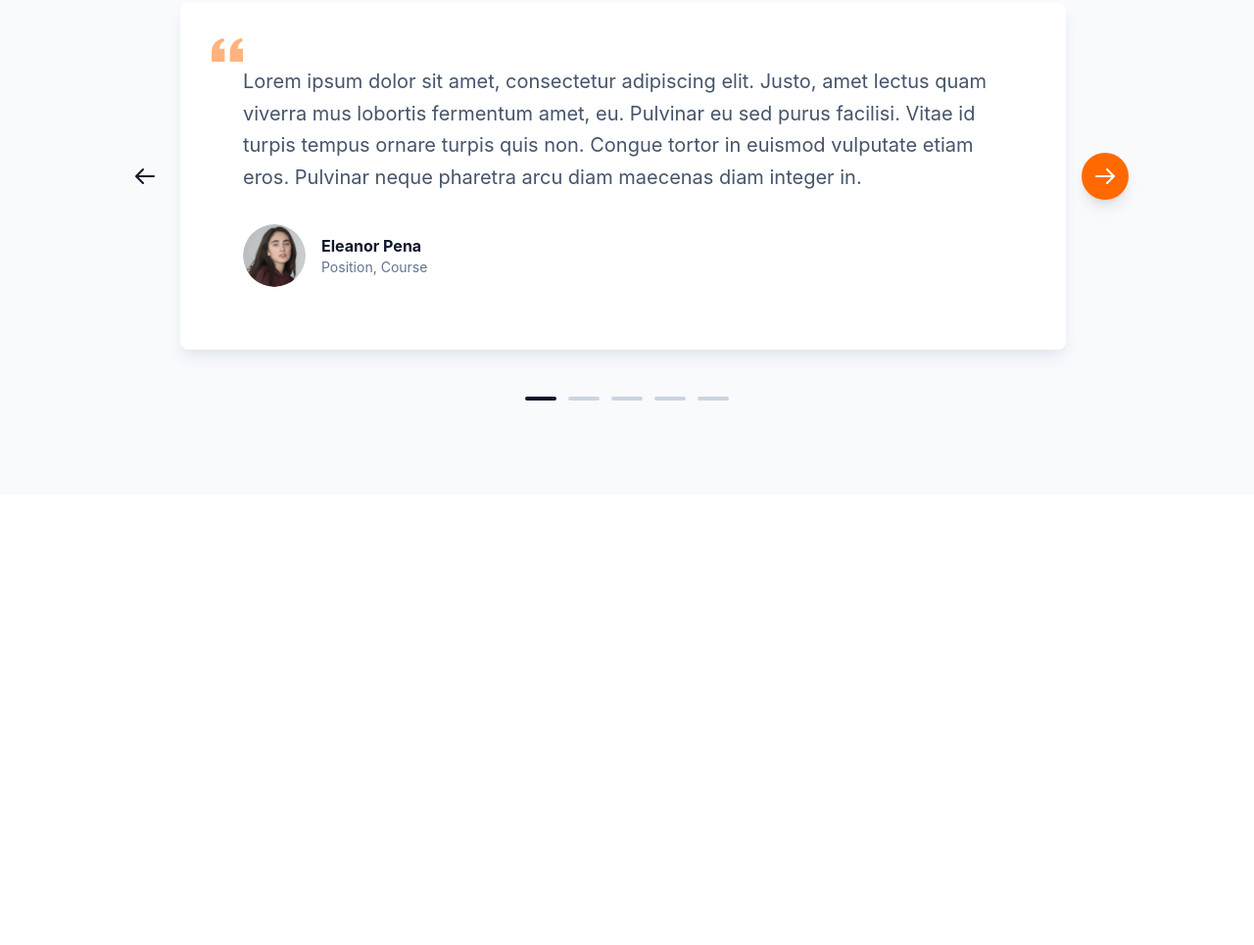
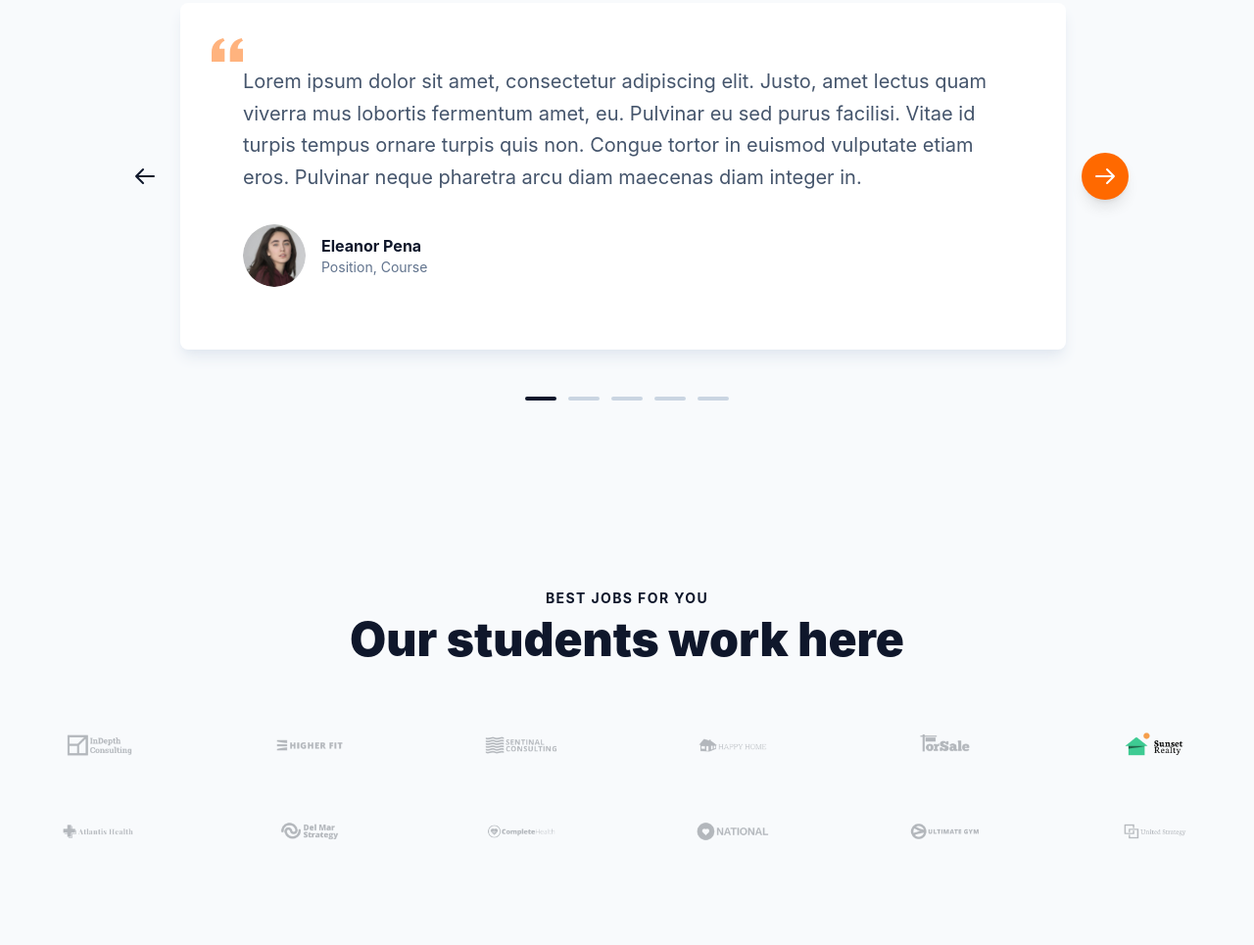
Before and after one commit to sino-Git379/GroupWork_HW, a website: page src/dilovar.html in a window 1280 px wide. Shown: the part 5177-6142 px from the top of the page at 98% size. Before the commit the page ends 5682 px from the top, so only its background shows below. Drawn offline with nearby package versions, Linux system fonts and the light colour scheme; files that its build step writes are made by us from their sources.

Commit message:
A.D add section7

```diff
--- a/src/dilovar.html
+++ b/src/dilovar.html
@@ -384,15 +384,14 @@
 
 
 
-   <section class="bg-slate-50 py-16 md:py-24">
+   <section class="bg-slate-50 py-16 md:py-24 max-w-[1300px] m-auto">
       <div class="container mx-auto px-4">
          <div class="text-center mb-12">
             <p class="text-sm font-bold uppercase tracking-widest text-slate-900 mb-2">Testimonials</p>
             <h2 class="text-4xl md:text-5xl font-black text-slate-900">What our students say</h2>
          </div>
          <div class="relative max-w-5xl mx-auto flex items-center gap-4">
-            <button
-               class="hidden md:flex items-center justify-center min-w-[40px] h-10 text-slate-900">
+            <button class="hidden md:flex items-center justify-center min-w-[40px] h-10 text-slate-900">
                <svg xmlns="http://www.w3.org/2000/svg" class="h-6 w-6" fill="none" viewBox="0 0 24 24"
                   stroke="currentColor">
                   <path stroke-linecap="round" stroke-linejoin="round" stroke-width="2"
@@ -414,8 +413,7 @@
                      diam integer in.
                   </p>
                   <div class="flex items-center space-x-4">
-                     <img src="../forimg/image (25).png" alt=""
-                        class="w-16 h-16 rounded-full object-cover">
+                     <img src="../forimg/image (25).png" alt="" class="w-16 h-16 rounded-full object-cover">
                      <div>
                         <h4 class="font-bold text-slate-900">Eleanor Pena</h4>
                         <p class="text-sm text-slate-500">Position, Course</p>
@@ -440,6 +438,95 @@
          </div>
       </div>
    </section>
+
+
+
+
+
+   <section class="bg-slate-50 py-16 md:py-24 max-w-[1300px] m-auto">
+      <div class="container mx-auto px-4">
+
+         <div class="text-center mb-16">
+            <p class="text-sm font-bold uppercase tracking-widest text-slate-900 mb-2">Best jobs for you</p>
+            <h2 class="text-4xl md:text-5xl font-black text-slate-900">Our students work here</h2>
+         </div>
+
+         <div class="grid grid-cols-2 md:grid-cols-3 lg:grid-cols-6 gap-12 items-center">
+
+            <div
+               class="flex justify-center">
+               <img src="../forimg/logo (10).png" alt="InDepth Consulting"
+                  class="h-8 md:h-10 object-contain">
+            </div>
+
+            <div
+               class="flex justify-center">
+               <img src="../forimg/logo (11).png" alt="InDepth Consulting"
+                  class="h-8 md:h-10 object-contain">
+            </div>
+
+            <div
+               class="flex justify-center">
+               <img src="../forimg/logo (12).png" alt="InDepth Consulting"
+                  class="h-8 md:h-10 object-contain">
+            </div>
+
+            <div
+               class="flex justify-center">
+               <img src="../forimg/logo (13).png" alt="InDepth Consulting"
+                  class="h-8 md:h-10 object-contain">
+            </div>
+
+            <div
+               class="flex justify-center">
+               <img src="../forimg/logo (14).png" alt="InDepth Consulting"
+                  class="h-8 md:h-10 object-contain">
+            </div>
+
+            <div
+               class="flex justify-center">
+               <img src="../forimg/logo (15).png" alt="InDepth Consulting"
+                  class="h-8 md:h-10 object-contain">
+            </div>
+
+            <div
+               class="flex justify-center">
+               <img src="../forimg/logo (16).png" alt="InDepth Consulting"
+                  class="h-8 md:h-10 object-contain">
+            </div>
+
+            <div
+               class="flex justify-center">
+               <img src="../forimg/logo (17).png" alt="InDepth Consulting"
+                  class="h-8 md:h-10 object-contain">
+            </div>
+
+            <div
+               class="flex justify-center">
+               <img src="../forimg/logo (18).png" alt="InDepth Consulting"
+                  class="h-8 md:h-10 object-contain">
+            </div>
+
+            <div
+               class="flex justify-center">
+               <img src="../forimg/logo (19).png" alt="InDepth Consulting"
+                  class="h-8 md:h-10 object-contain">
+            </div>
+
+            <div
+               class="flex justify-center">
+               <img src="../forimg/logo (20).png" alt="InDepth Consulting"
+                  class="h-8 md:h-10 object-contain">
+            </div>
+
+            <div
+               class="flex justify-center">
+               <img src="../forimg/logo (21).png" alt="InDepth Consulting"
+                  class="h-8 md:h-10 object-contain">
+            </div>
+         </div>
+      </div>
+   </section>
 </body>
 
 </html>
```
Also changed, not shown: forimg/logo (10).png (added), forimg/logo (11).png (added), forimg/logo (12).png (added), forimg/logo (13).png (added), forimg/logo (14).png (added), forimg/logo (15).png (added), forimg/logo (16).png (added), forimg/logo (17).png (added), forimg/logo (18).png (added), forimg/logo (19).png (added), forimg/logo (20).png (added), forimg/logo (21).png (added).
